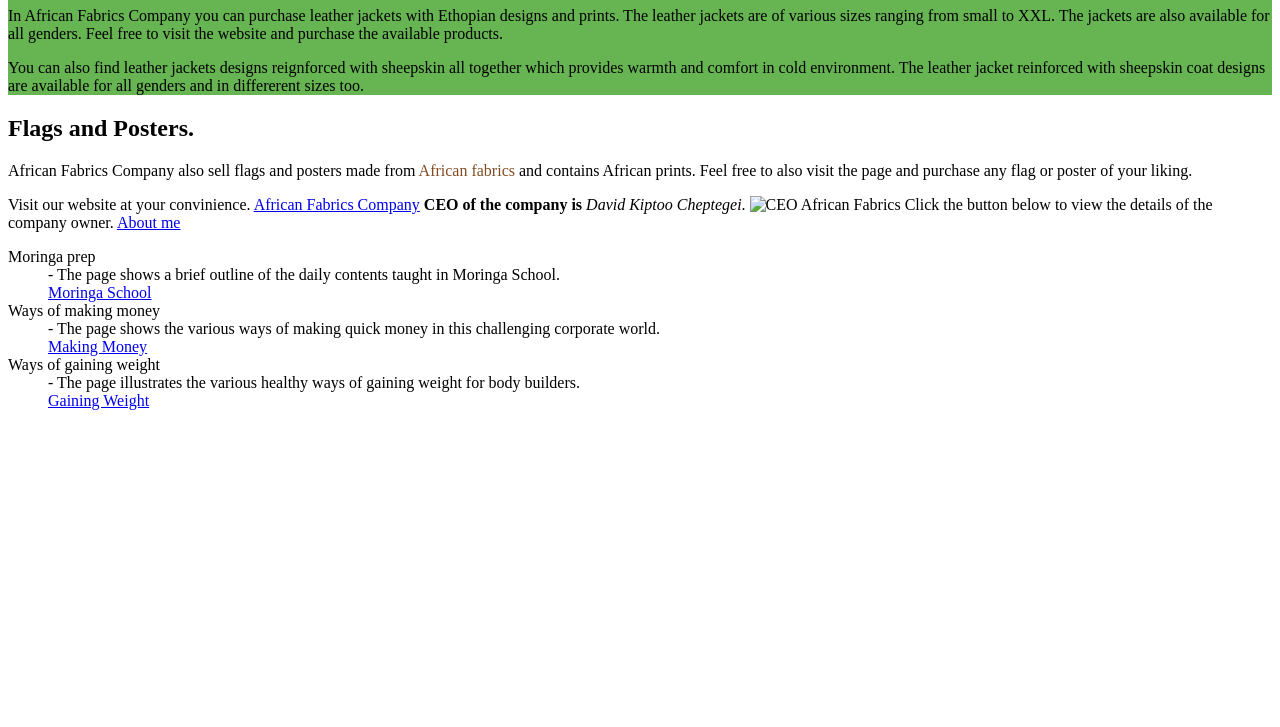
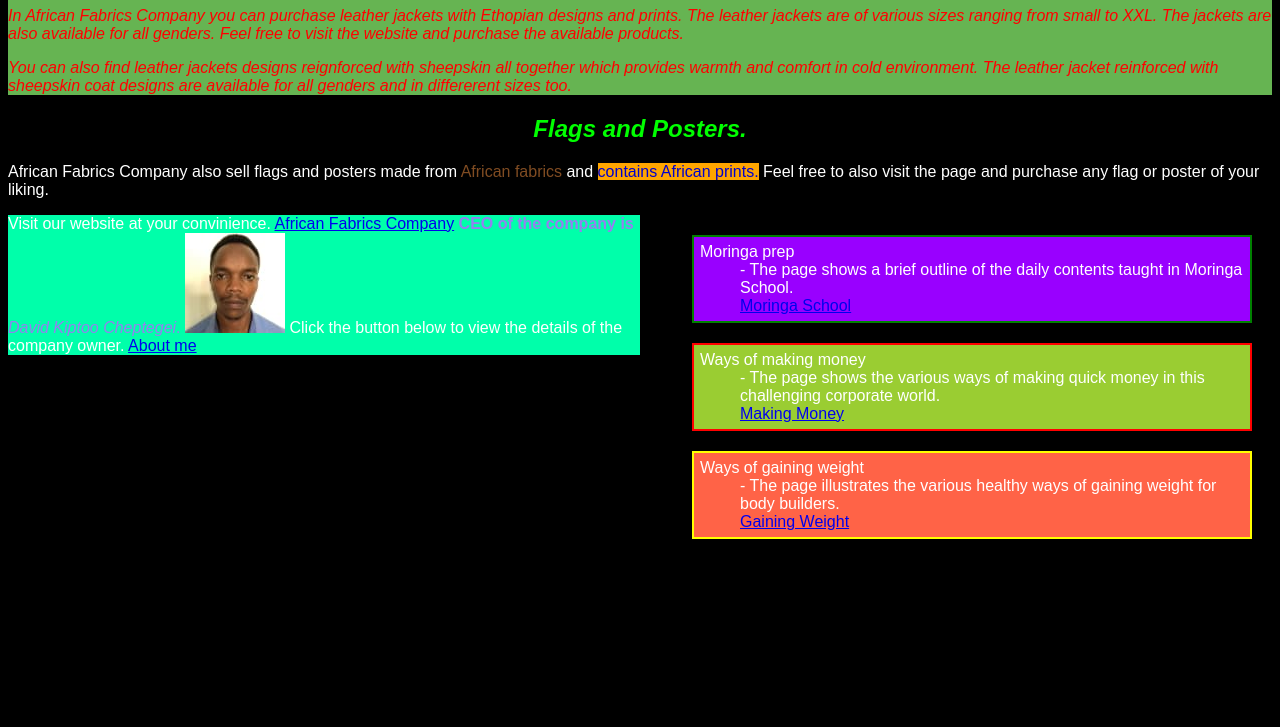
Before and after one commit to cheptegei-create/Portfolio, a plain HTML site: page index.html in a window 1280 px wide. Shown: the part 73-800 px from the top of the page. Drawn offline with Linux system fonts and the light colour scheme; the site is published under a folder, as on GitHub Pages, so addresses that start at the root find nothing.

Commit message:
corrected the path for css and image

```diff
--- a/index.html
+++ b/index.html
@@ -2,7 +2,7 @@
 <html>
     <head>
         <title>African Fabrics</title>
-<link href="/css/style.css" rel="stylesheet" type="text/css">
+<link href="css/style.css" rel="stylesheet" type="text/css">
     </head>
     <body>
         <div id="important">
@@ -21,7 +21,7 @@
         <p1>Visit our website at your convinience.</p1>
         <a href="https://cheptegei-create.github.io/Portfolio/">African Fabrics Company</a>
         <p2 class="line1"><strong>CEO of the company is</strong> <em>David Kiptoo Cheptegei</em>.</p2>
-        <img src="/images/image.jpg" alt="CEO African Fabrics" width="100" height="100">
+        <img src="images/image.jpg" alt="CEO African Fabrics" width="100" height="100">
         <p3 id="line2">Click the button below to view the details of the company owner.</p3>
         <a href="/aboutme.html">About me</a>
         </div>
```
